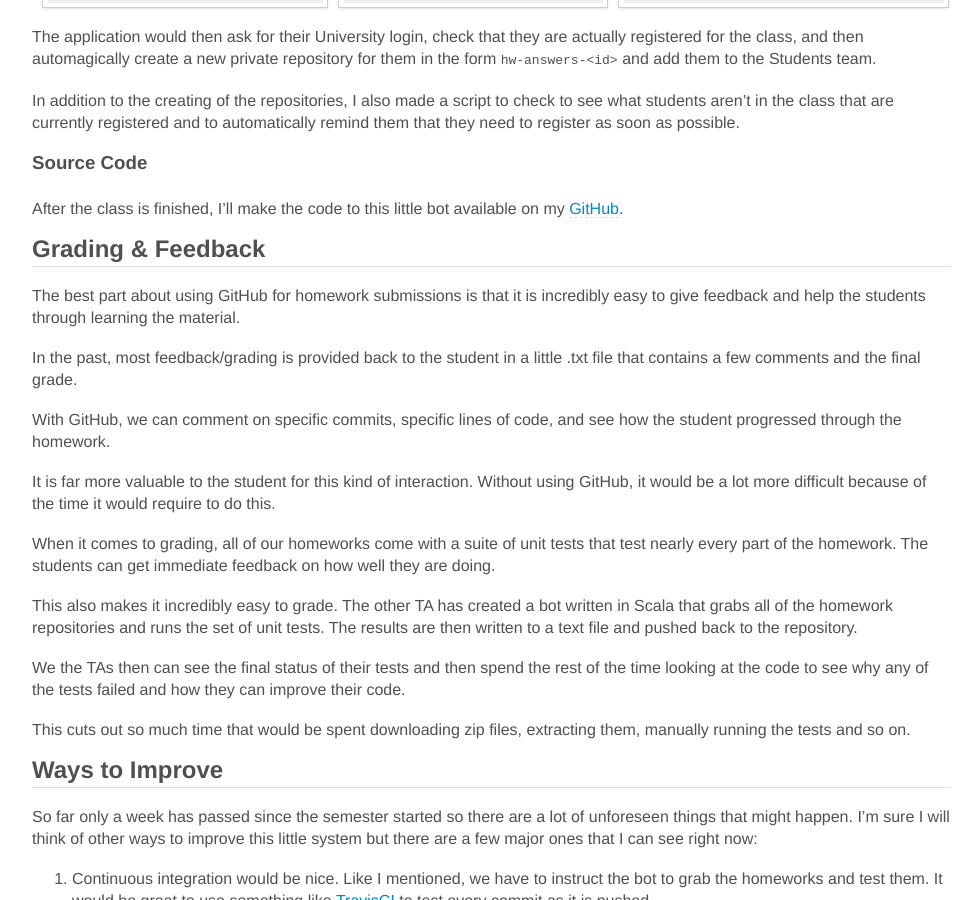
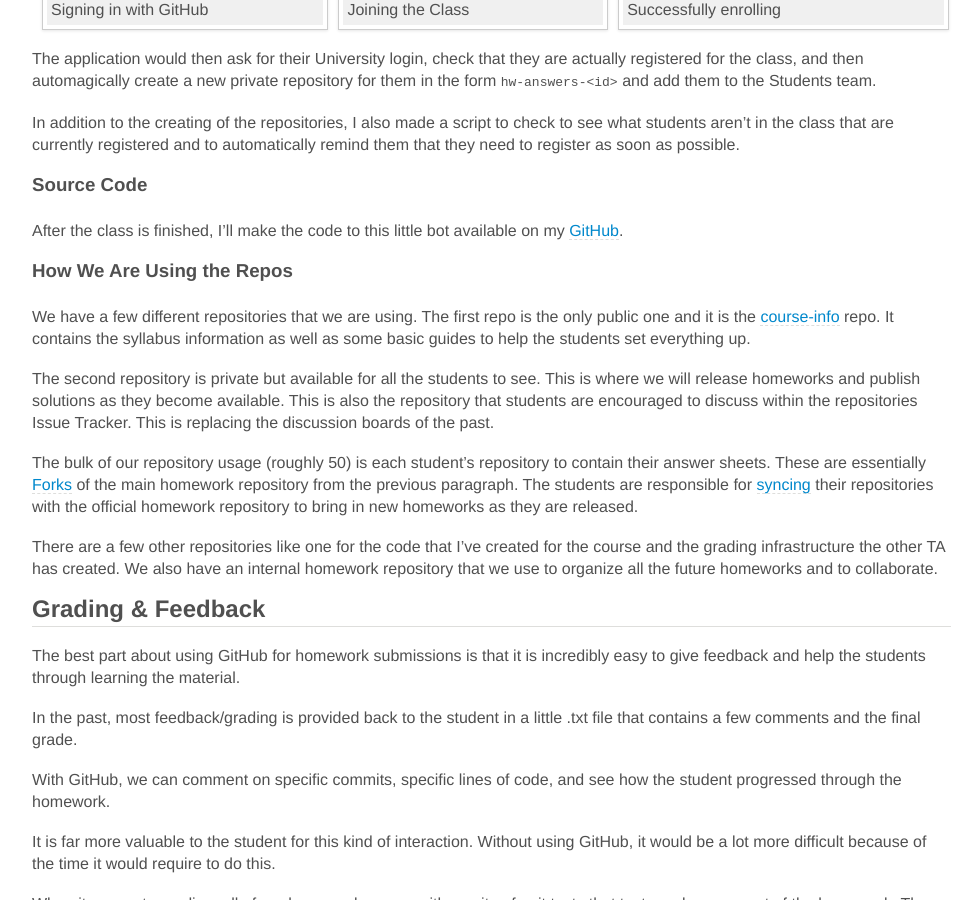
Before and after one commit to jdavis/jdavis.github.com, a Jekyll site: the page built from _posts/2014-01-19-github-university-how-college-assignments-should-work.md, in a window 1280 px wide and 900 px high, scrolled down 1511 px. Shown: the whole window, without its empty margins (239-1219 px from the left). Built offline with Jekyll 4.4.1, drawn with Linux system fonts in a browser that asks for light colours; nearby versions of some CDN libraries; some web fonts are replaced; Markdown is read by kramdown in place of the engine named in the settings; some of the changed text lies outside the part shown.

Commit message:
Add repo usage info

```diff
--- a/_posts/2014-01-19-github-university-how-college-assignments-should-work.md
+++ b/_posts/2014-01-19-github-university-how-college-assignments-should-work.md
@@ -46,10 +46,10 @@ There are many different issues with this.
 
 ## GitHub to the Rescue
 
-One of the other TA's and I both came to the conclusion that using [GitHub][gh]
-would be an interesting experiment. We were both very experienced with using Git
-as well as GitHub so we wanted to brainstorm how we could get a class of
-considerable size to do this.
+[Lorand][lorand], one of the other TA's, and I both came to the conclusion that
+using [GitHub][gh] would be an interesting experiment. We were both very
+experienced with using Git as well as GitHub so we wanted to brainstorm how we
+could get a class of considerable size to do this.
 
 The great part is that GitHub provides plenty of opportunities for students and
 teachers to get free access to normally pay-only features though the [GitHub
@@ -109,6 +109,30 @@ automatically remind them that they need to register as soon as possible.
 
 After the class is finished, I'll make the code to this little bot available on
 my [GitHub][jdavis].
+
+### How We Are Using the Repos
+
+We have a few different repositories that we are using. The first repo is the
+only public one and it is the [course-info][course-info] repo. It contains the
+syllabus information as well as some basic guides to help the students set
+everything up.
+
+The second repository is private but available for all the students to see. This
+is where we will release homeworks and publish solutions as they become
+available. This is also the repository that students are encouraged to discuss
+within the repositories Issue Tracker. This is replacing the discussion boards
+of the past.
+
+The bulk of our repository usage (roughly 50) is each student's repository to
+contain their answer sheets. These are essentially [Forks][forks] of the main
+homework repository from the previous paragraph. The students are responsible
+for [syncing][sync] their repositories with the official homework repository to
+bring in new homeworks as they are released.
+
+There are a few other repositories like one for the code that I've created for
+the course and the grading infrastructure the other TA has created. We also have
+an internal homework repository that we use to organize all the future homeworks
+and to collaborate.
 
 ## Grading & Feedback
 
@@ -185,3 +209,7 @@ out. I really hope that things go well \^\_\^.
 [api]: http://developer.github.com/v3/
 [travis]: https://travis-ci.org/
 [jdavis]: https://github.com/jdavis
+[course-info]: https://github.com/ComS342-ISU/course-info
+[forks]: https://help.github.com/articles/fork-a-repo
+[sync]: https://help.github.com/articles/syncing-a-fork
+[lorand]: http://www.cs.iastate.edu/~lorand/
```
